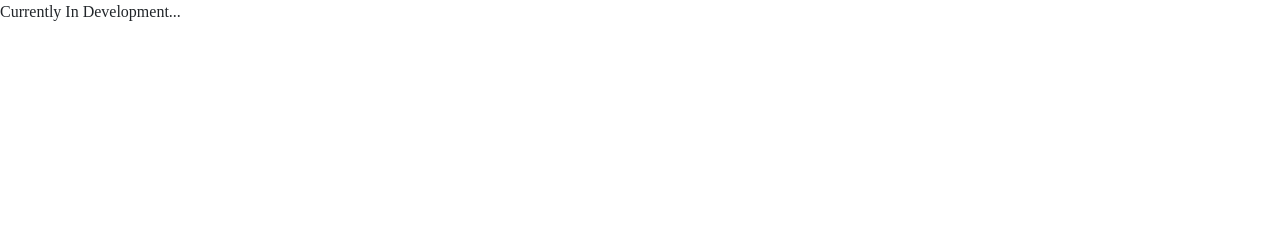
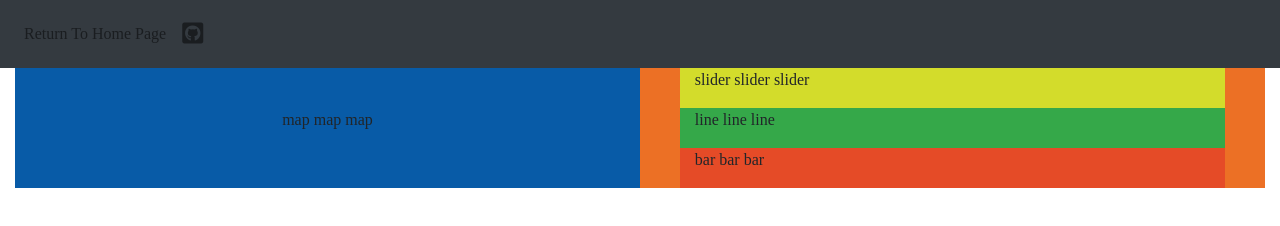
Before and after one commit to data-driven-dorks/Chicago-Rats-Be-Gone-Dashboard, a website built with webpack: page src/index.html in a window 1280 px wide. Built offline with nearby package versions, Linux system fonts and the light colour scheme; a web font is replaced by a local one.

Commit message:
added basic layout

```diff
--- a/src/css/style.scss
+++ b/src/css/style.scss
@@ -98,7 +98,7 @@ $laila: 'Laila', serif;
 };
 
 html, body {
-    height: 100%;
+    min-height: 100%;
     width: 100%;
     font-family: $laila;
 
@@ -110,3 +110,33 @@ html, body {
 .cursor-pointer {
     cursor: pointer;
 };
+
+/* Testing */
+.dashboard-section {
+    min-height: 100%;
+    width: 100%;
+};
+
+.chicago-map-section {
+    background: rgb(8, 91, 167) ;
+};
+
+.map-related-section {
+    background: rgb(236, 112, 37)
+};
+
+.slider-section {
+    background: rgb(211, 220, 43)
+};
+
+.line-section {
+    background: rgb(53, 168, 73)
+};
+
+.stacked-bar-section {
+    background: rgb(229, 75, 39);
+};
+
+.repo-link {
+    font-size: 1.5rem;
+}
--- a/src/index.html
+++ b/src/index.html
@@ -11,6 +11,39 @@
 </head>
 
 <body>
-    <div>Currently In Development...</div>
+    <nav class="navbar navbar-expand navbar-light bg-dark">
+        <ul class="navbar-nav d-flex align-items-center">
+            <li class="nav-item">
+                <a class="nav-link return-link" href="https://data-driven-dorks.github.io/Chicago-Rats-Be-Gone-Homepage/index.html">
+                    Return To Home Page
+                </a>
+            </li>
+            <li class="nav-item">
+                <a class="nav-link repo-link text-center" href="https://github.com/data-driven-dorks/Chicago-Rats-Be-Gone-Dashboard">
+                    <i class="fab fa-github-square"></i>
+                </a>
+            </li>
+        </ul>
+    </nav>
+    <div class="dashboard-section container-fluid row d-flex align-items-top justify-content-center">
+        <div class="chicago-map-section row col-12 col-sm-12 col-lg-6 align-items-center justify-content-center">
+            <!-- Chicago Map -->
+            <p>map map map</p>
+        </div>
+        <div class="map-related-section row col-12 col-sm-12 col-lg-6 align-items-center justify-content-center">
+            <div class="slider-section col-12 col-sm-11 align-items-center justify-content-center">
+                <!-- Slider -->
+                <p>slider slider slider</p>
+            </div>
+            <div class="line-section col-12 col-sm-11 align-items-center justify-content-center">
+                <!-- Number of Rat Complaints -->
+                <p>line line line</p>
+            </div>
+            <div class="stacked-bar-section col-12 col-sm-11 align-items-center justify-content-center">
+                <!-- Stacked Bar Chart -->
+                <p>bar bar bar</p>
+            </div>
+        </div>
+    </div>
 </body>
 </html>
```
Also changed, not shown: src/css/style.css, 2 other files.
